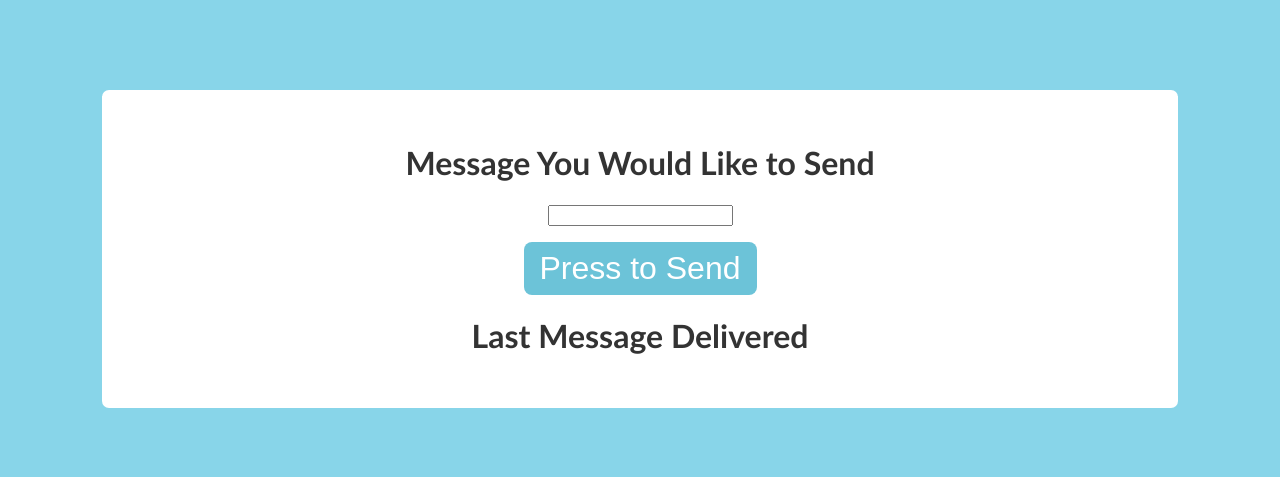
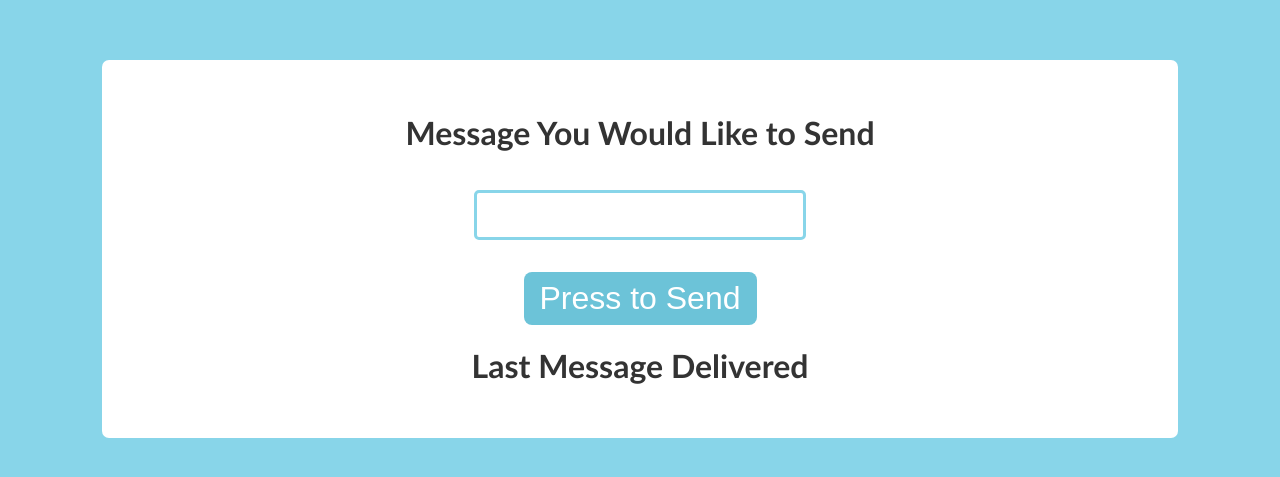
Before and after one commit to andikajayaw/documents, a plain HTML site: page index.html in a window 1280 px wide. Shown: the part 159-636 px from the top of the page. Drawn offline with Linux system fonts and the light colour scheme.

Commit message:
add input css

```diff
--- a/style.css
+++ b/style.css
@@ -32,3 +32,11 @@ button:hover {
     opacity: 0.8;
     cursor: pointer;
 }
+
+input[type=text] {
+    padding: 0.5rem;
+    margin: 1rem;
+    border-radius: 5px;
+    font-size: 1.5rem;
+    border: 3px solid #88d5e9;
+}
```
